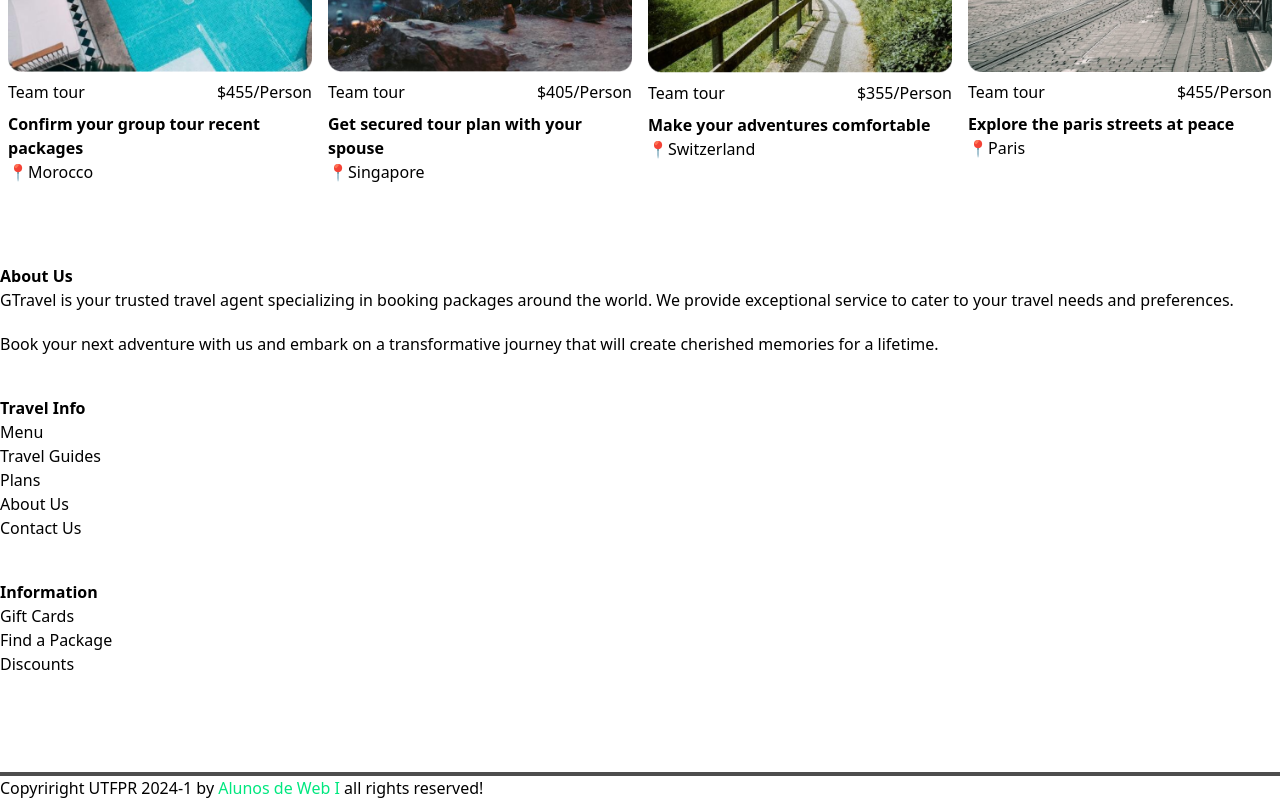
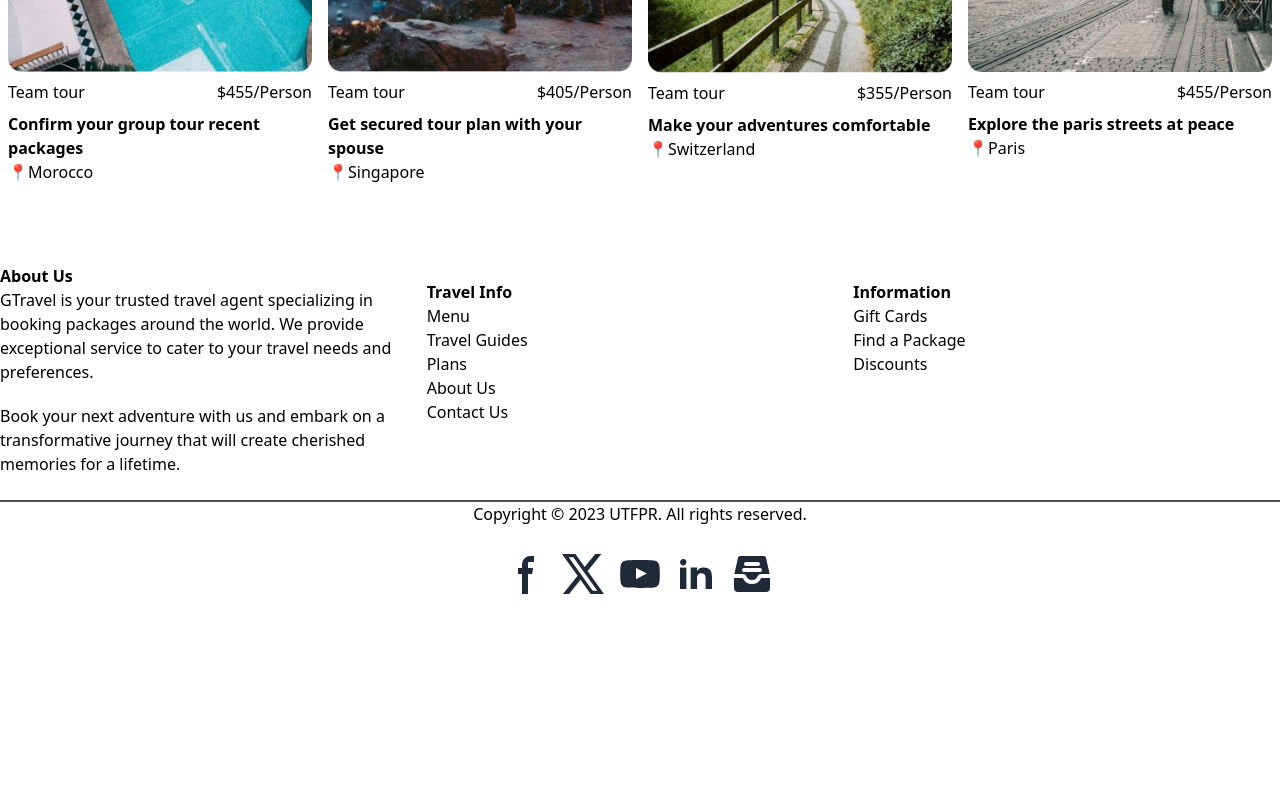
Before and after one commit to Genilso190/atavaliativa, a Next.js app: page / in a window 1280 px wide. Shown: the part 1612-2412 px from the top of the page. After the commit the page ends 2210 px from the top, so only its background shows below. Built offline with nearby package versions, Linux system fonts and the light colour scheme.

Commit message:
fix: Footer e About

```diff
--- a/app/components/About.tsx
+++ b/app/components/About.tsx
@@ -1,6 +1,6 @@
 export default function Header () {
     return(
-        <div className="mt-20">
+        <div className="mt-20 md:grid grid-cols-3">
             <div>
                 <div className="font-bold">
                     <p>About Us</p>
@@ -10,8 +10,8 @@ export default function Header () {
                     <p className="mt-5">Book your next adventure with us and embark on a transformative journey that will create cherished memories for a lifetime.</p>
                 </div>
             </div>
-            <div>
-                <div className="mt-10 font-bold">
+            <div className="mt-4">
+                <div className="font-bold">
                     <p>Travel Info</p>
                 </div>
                 <div>
@@ -22,8 +22,8 @@ export default function Header () {
                     <p>Contact Us</p>
                 </div>
             </div>
-            <div>
-                <div className="mt-10 font-bold">
+            <div className="mt-4">
+                <div className="font-bold">
                     <p>Information</p>
                 </div>
                 <div>
--- a/app/components/Footer.tsx
+++ b/app/components/Footer.tsx
@@ -1,9 +1,12 @@
 export default function Footer(){
     return(
         <div>
+        <div className="mt-6 border-t-2 border-[#4d4d4d] md:flex justify-center">
+          <p>Copyright © 2023 UTFPR. All rights reserved.</p>
+        </div>
         <div className="flex justify-center mt-6">
           <a className="mr-2" href="">
-            <svg className="fill-white w-[48px] h-[48px] text-gray-800 dark:text-white"
+            <svg className=" w-[48px] h-[48px] text-gray-800 dark:text-white"
 
               aria-hidden="true"
               xmlns="http://www.w3.org/2000/svg"
@@ -20,7 +23,7 @@ export default function Footer(){
             </svg>
           </a>
           <a className="mr-2" href="">
-            <svg className="fill-white w-[48px] h-[48px] text-gray-800 dark:text-white"
+            <svg className=" w-[48px] h-[48px] text-gray-800 dark:text-white"
 
               aria-hidden="true"
               xmlns="http://www.w3.org/2000/svg"
@@ -35,7 +38,7 @@ export default function Footer(){
             </svg>
           </a>
           <a className="mr-2" href="">
-            <svg className="fill-white w-[48px] h-[48px] text-gray-800 dark:text-white"
+            <svg className=" w-[48px] h-[48px] text-gray-800 dark:text-white"
 
               aria-hidden="true"
               xmlns="http://www.w3.org/2000/svg"
@@ -52,7 +55,7 @@ export default function Footer(){
             </svg>
           </a>
           <a className="mr-2" href="">
-            <svg className="fill-white w-[48px] h-[48px] text-gray-800 dark:text-white"
+            <svg className=" w-[48px] h-[48px] text-gray-800 dark:text-white"
 
               aria-hidden="true"
               xmlns="http://www.w3.org/2000/svg"
@@ -70,7 +73,7 @@ export default function Footer(){
             </svg>
           </a>
           <a href="">
-            <svg className="fill-white w-[48px] h-[48px] text-gray-800 dark:text-white"
+            <svg className=" w-[48px] h-[48px] text-gray-800 dark:text-white"
 
               aria-hidden="true"
               xmlns="http://www.w3.org/2000/svg"
@@ -87,12 +90,6 @@ export default function Footer(){
             </svg>
           </a>
         </div>
-        <div className="mt-6 border-t-4 border-[#4d4d4d]">
-          <p>
-            Copyriright UTFPR 2024-1 by <span className="text-[#00e77f]">Alunos de Web I</span> all rights
-            reserved!
-          </p>
-        </div>
       </div>
 
     )
```
